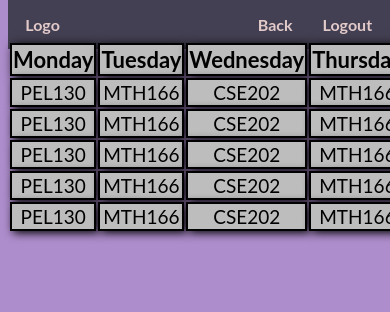
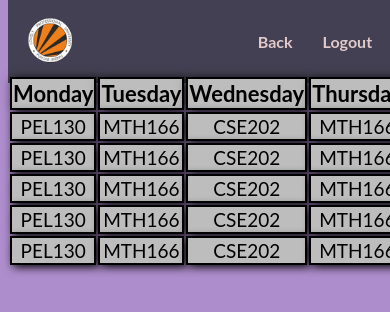
Before and after one commit to Rohan-Nair/ums, a plain HTML site: page loginpage/timetable.html in a window 390 px wide. Shown: the top 312 px of the page. Drawn offline with Linux system fonts and the light colour scheme.

```diff
--- a/loginpage/timetable.html
+++ b/loginpage/timetable.html
@@ -15,7 +15,7 @@
     add a nav bar with a logo and a back button  -->
     <div id="navbar">
         <ul>
-            <li><a href="#">Logo</a></li>
+            <li><a href="landingpage.html"><img src="logo.png" alt="Logo"></a></li>
             <li><a href="landingpage.html">Back</a></li>
             <li><a href="loginpage.html">Logout</a></li>
         </ul>
```
